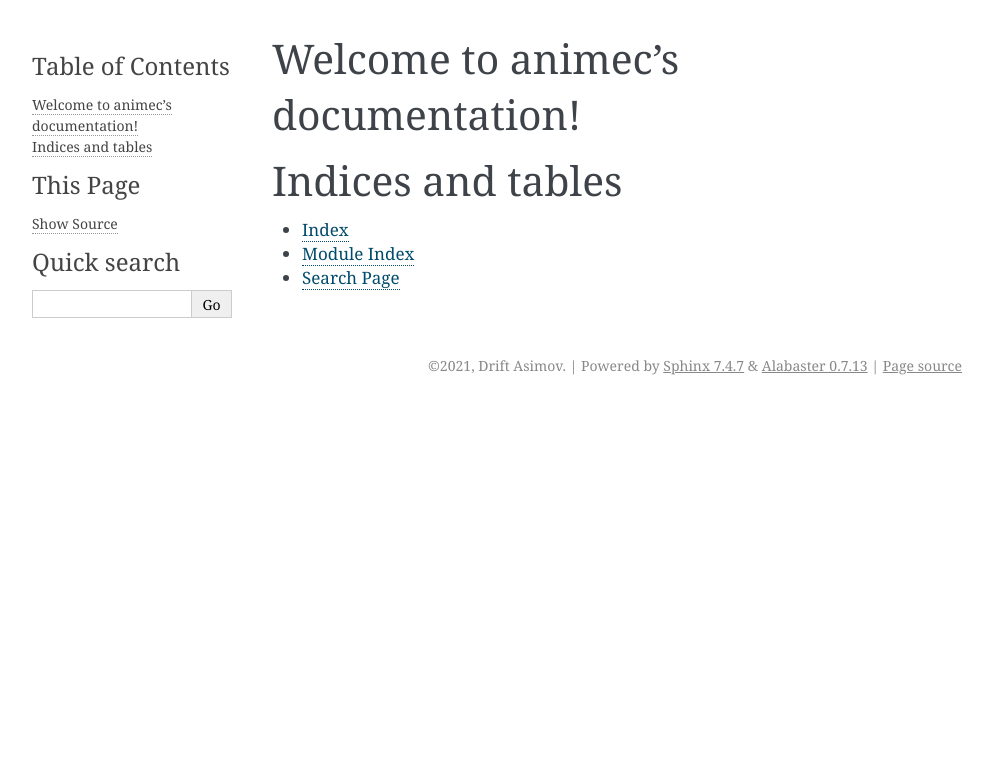
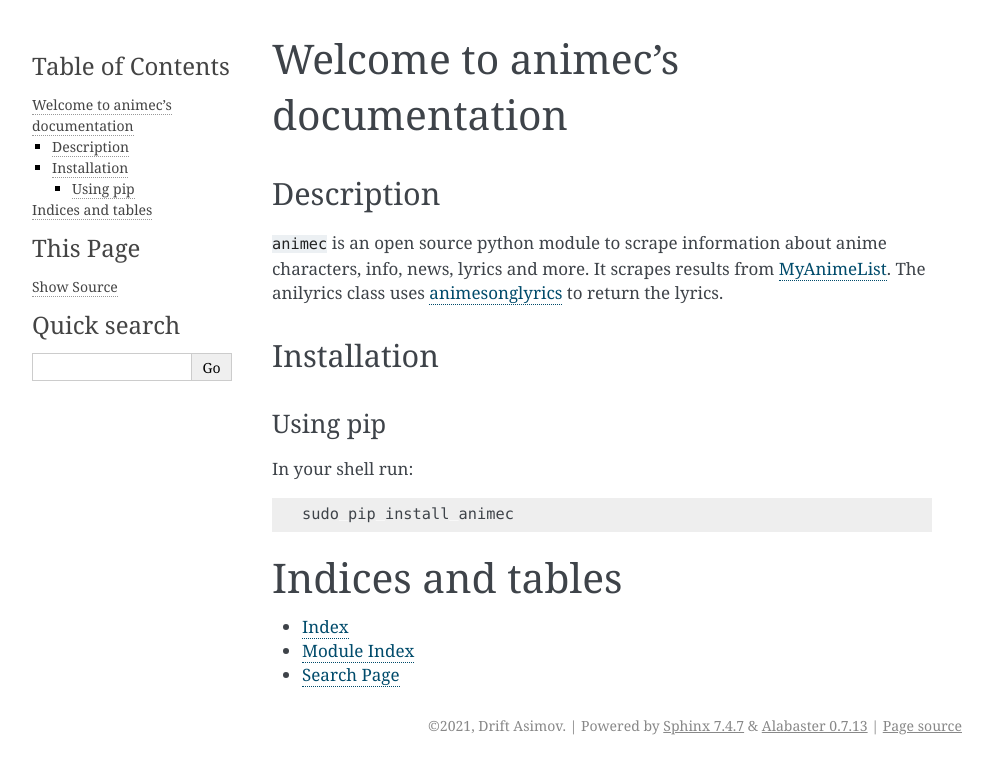
Before and after one commit to DriftAsimov/animec, a Sphinx documentation site: the page built from docs/source/index.rst, in a window 1280 px wide. Shown: the top 774 px of the page, without its empty margins (148-1141 px from the left). Built offline with Sphinx 7.4.7, drawn with Linux system fonts in a browser that asks for light colours.

Commit message:
Update index.rst

```diff
--- a/docs/source/index.rst
+++ b/docs/source/index.rst
@@ -1,14 +1,27 @@
-.. animec documentation master file, created by
-   sphinx-quickstart on Thu Apr 22 10:59:36 2021.
-   You can adapt this file completely to your liking, but it should at least
-   contain the root `toctree` directive.
-
-Welcome to animec's documentation!
+Welcome to animec's documentation
 ==================================
 
 .. toctree::
    :maxdepth: 2
    :caption: Contents:
+
+Description
+-----------
+
+``animec`` is an open source python module to scrape information about anime characters, info, news, lyrics and more. It scrapes results from `MyAnimeList <https://myanimelist.net/>`__. The anilyrics class uses `animesonglyrics <https://www.animesonglyrics.com/>`__ to return the lyrics.
+
+Installation
+------------
+
+Using pip
+~~~~~~~~~
+
+In your shell run:
+
+.. code-block:: shell
+
+   sudo pip install animec
+
 
 
 
```
